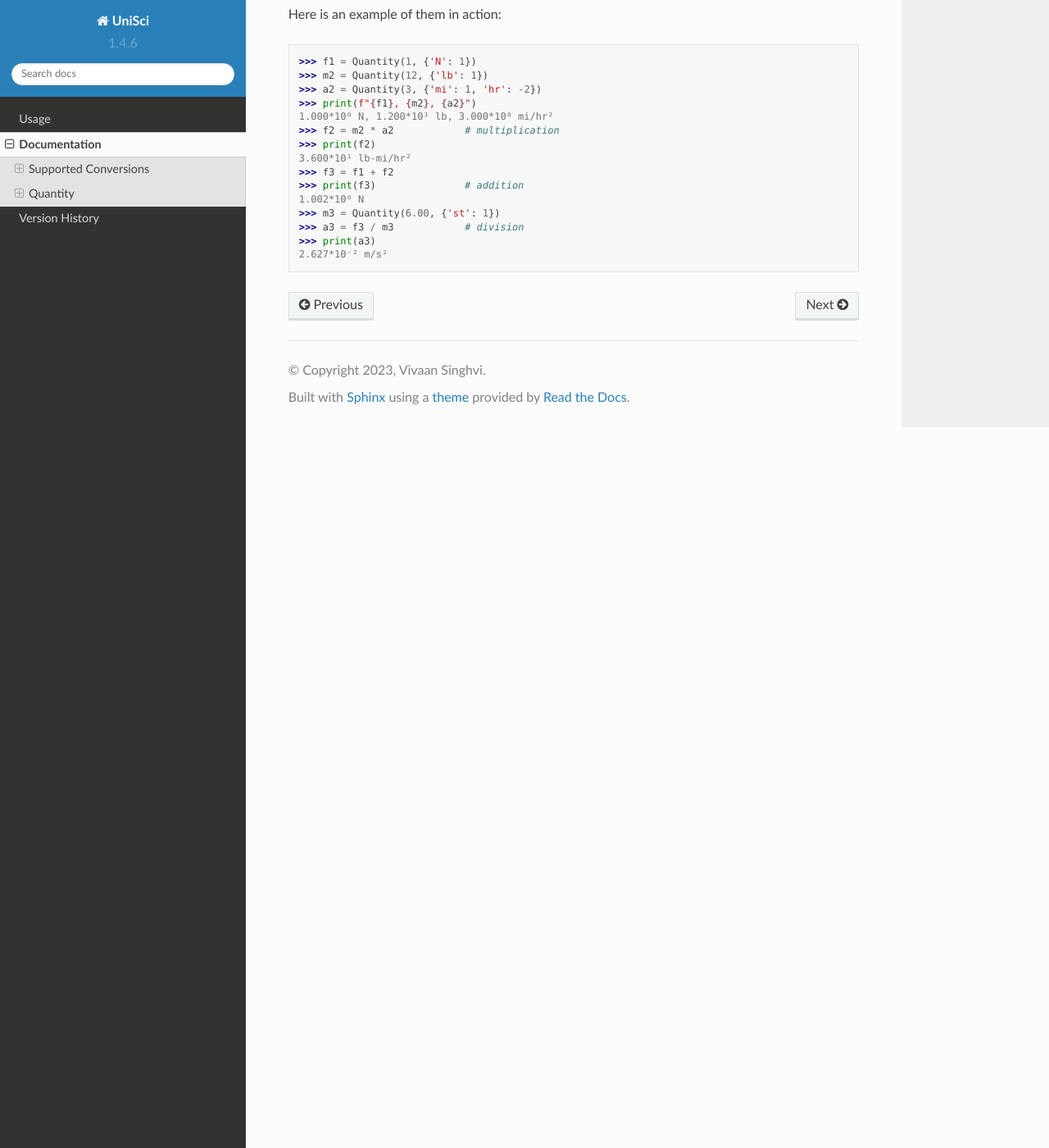
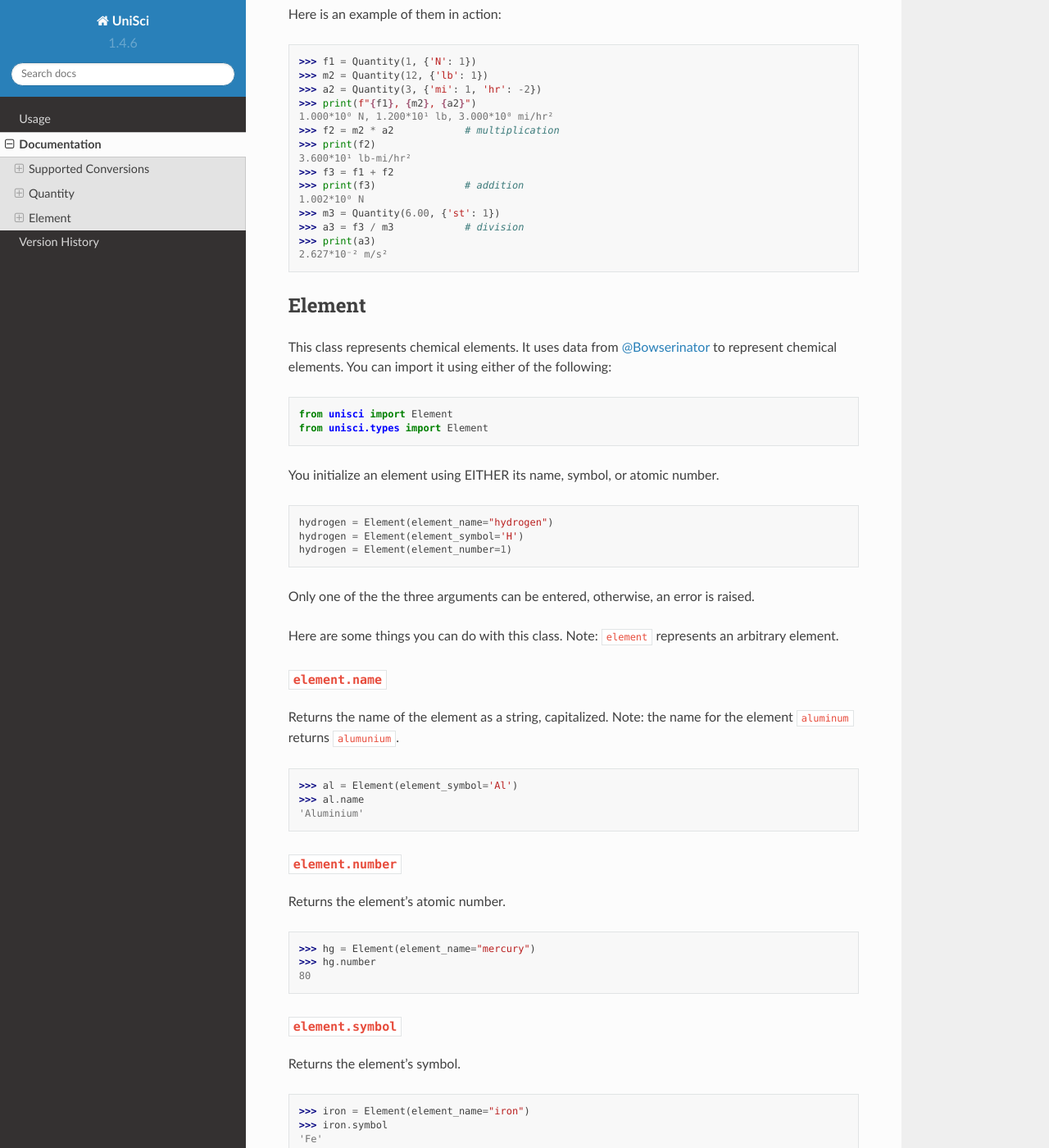
Before and after one commit to vivaansinghvi07/unisci, a Sphinx documentation site: the page built from docs/documentation.rst, in a window 1280 px wide and 1400 px high, scrolled down 7399 px. Shown: the whole window at 82% size. Built offline with Sphinx 7.4.7 and the Read the Docs theme 2.0.0, drawn with Linux system fonts in a browser that asks for light colours; some of the changed text lies outside the part shown.

Commit message:
wrote some docs

```diff
--- a/docs/documentation.rst
+++ b/docs/documentation.rst
@@ -395,3 +395,91 @@ Here is an example of them in action:
     >>> a3 = f3 / m3            # division
     >>> print(a3)
     2.627*10⁻² m/s²
+
+Element
+-------
+
+This class represents chemical elements. It uses data from `@Bowserinator <https://github.com/Bowserinator/Periodic-Table-JSON>`_ to represent chemical elements. You can import it using either of the following:
+
+.. code:: python
+
+    from unisci import Element
+    from unisci.types import Element
+
+You initialize an element using EITHER its name, symbol, or atomic number.
+
+.. code:: python
+
+    hydrogen = Element(element_name="hydrogen")
+    hydrogen = Element(element_symbol='H')
+    hydrogen = Element(element_number=1)
+
+Only one of the the three arguments can be entered, otherwise, an error is raised.
+
+Here are some things you can do with this class. Note: :code:`element` represents an arbitrary element.
+
+:code:`element.name`
+~~~~~~~~~~~~~~~~~~~~
+
+Returns the name of the element as a string, capitalized. Note: the name for the element :code:`aluminum` returns :code:`alumunium`.
+
+.. code:: python
+
+    >>> al = Element(element_symbol='Al')
+    >>> al.name
+    'Aluminium'
+
+:code:`element.number`
+~~~~~~~~~~~~~~~~~~~~~~
+
+Returns the element's atomic number.
+
+.. code:: python
+
+    >>> hg = Element(element_name="mercury")
+    >>> hg.number
+    80
+
+:code:`element.symbol`
+~~~~~~~~~~~~~~~~~~~~~~
+
+Returns the element's symbol.
+
+.. code:: python
+
+    >>> iron = Element(element_name="iron")
+    >>> iron.symbol
+    'Fe'
+
+:code:`element.desc`
+~~~~~~~~~~~~~~~~~~~~
+
+Returns the element's description as a String.
+
+.. code:: python
+
+    >>> u = Element(element_number=92)
+    >>> print(u.desc)
+    Uranium is a chemical element with symbol U and atomic number 92. It is a silvery-white metal in the actinide series of the periodic table. A uranium atom has 92 protons and 92 electrons, of which 6 are valence electrons.
+
+:code:`element.discoverer`
+~~~~~~~~~~~~~~~~~~~~~~~~~~
+
+Returns the name of the person who discovered the element.
+
+.. code:: python
+
+    >>> u = Element(element_number=92)
+    >>> u.discoverer
+    'Martin Heinrich Klaproth'
+
+:code:`element.atomic_mass`
+~~~~~~~~~~~~~~~~~~~~~~~~~~~
+
+Returns the atomic mass of the element in grams per mole.
+
+.. code:: python
+
+    >>> he = Element(element_name="helium")
+    >>> he.atomic_mass
+    Quantity(4.0026022, {'g': 1, 'mol': -1})
```
